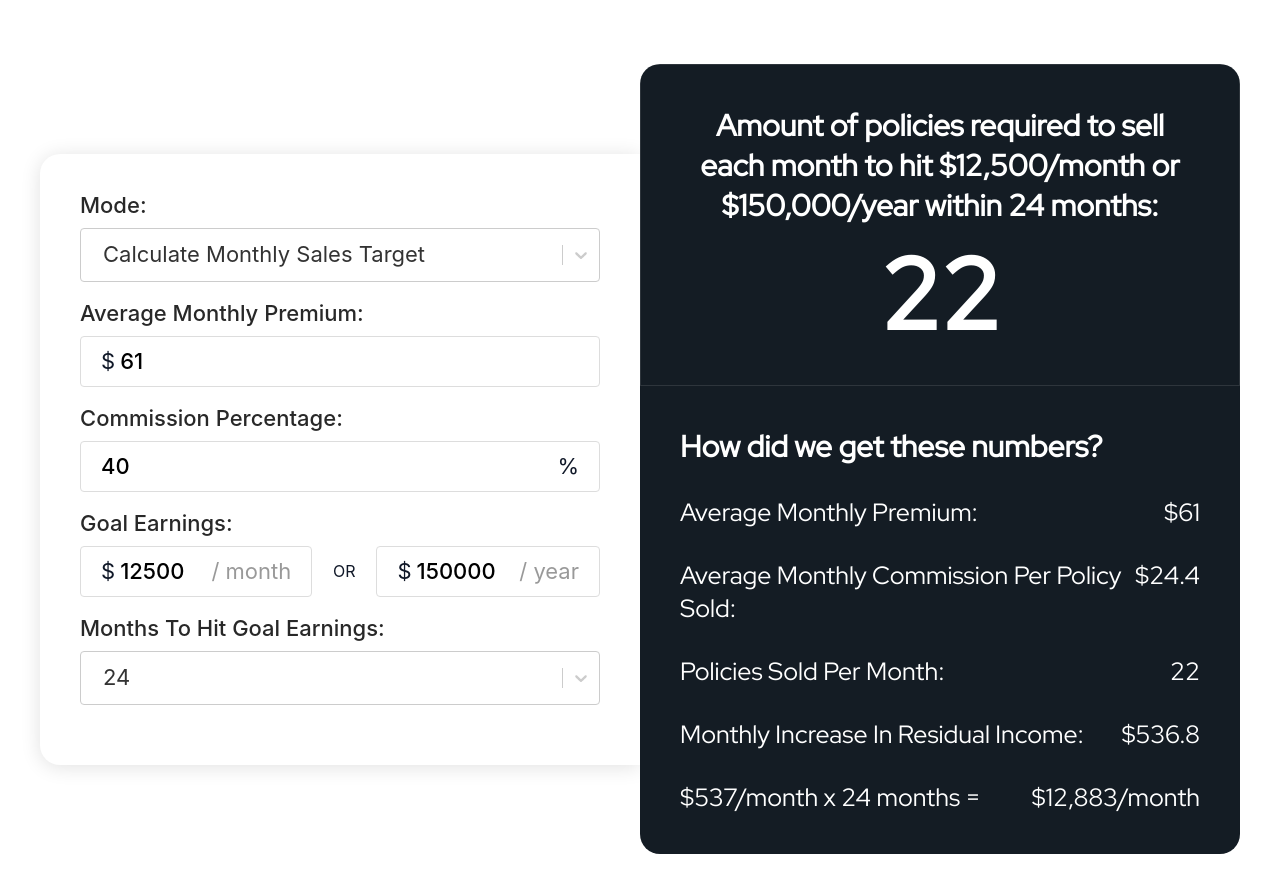
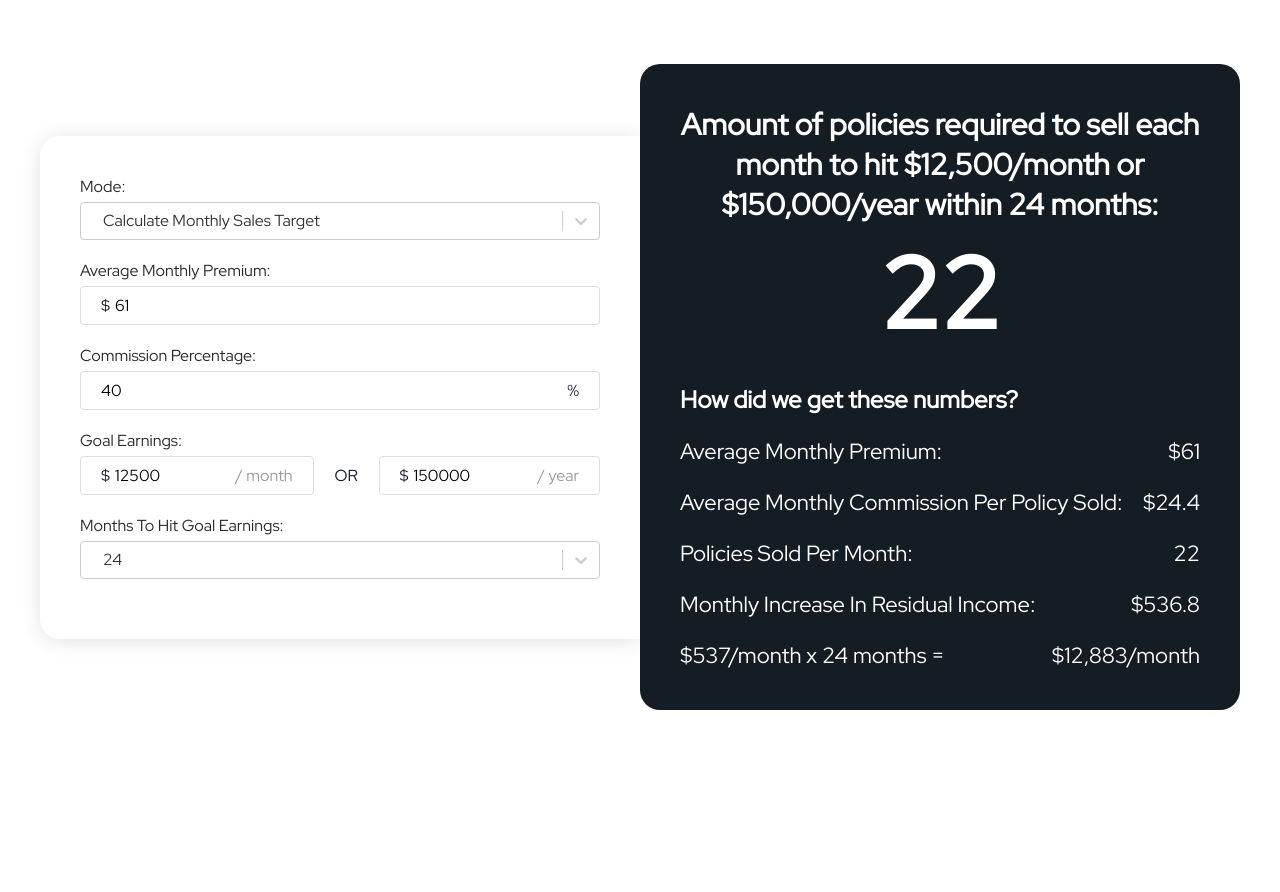
Before and after one commit to JT-Martin/monetize-declines-calc, a React (Vite) app: page / in a window 1280 px wide. Shown: the top 892 px of the page. After the commit the page ends 800 px from the top, so only its background shows below. Built offline with nearby package versions, Linux system fonts and the light colour scheme.

Commit message:
styling changes

```diff
--- a/src/Components/App/App.css
+++ b/src/Components/App/App.css
@@ -1,5 +1,5 @@
 body {
-  font-family: sans-serif;
+  font-family: 'Red Hat Display', sans-serif;
 }
 
 #app-container {
@@ -9,8 +9,6 @@ body {
   margin: 0 auto;
   -webkit-text-size-adjust: 100%;
   color: #101828;
-  font-size: 16px;
-  /* line-height: 20px; */
   box-sizing: border-box;
   display: grid;
   grid-auto-columns: 1fr;
--- a/src/Components/Section1/Section1.css
+++ b/src/Components/Section1/Section1.css
@@ -1,6 +1,7 @@
 #Section1 {
     align-self: center;
     font-family: 'Red Hat Display', sans-serif;
+    font-size: 18px;
 }
 
 input::-webkit-inner-spin-button {
@@ -9,10 +10,7 @@ input::-webkit-inner-spin-button {
 
 .card-padding {
     -webkit-text-size-adjust: 100%;
-    font-family: Inter,sans-serif;
     color: #101828;
-    font-size: 1rem;
-    line-height: 1.5;
     -webkit-font-smoothing: antialiased !important;
     box-sizing: border-box;
     padding: 40px;
@@ -24,14 +22,11 @@ input::-webkit-inner-spin-button {
 
 .input-label {
     -webkit-text-size-adjust: 100%;
-    font-family: Inter,sans-serif;
     -webkit-font-smoothing: antialiased !important;
     box-sizing: border-box;
     display: block;
-    margin-bottom: 12px;
+    margin-bottom: 5px;
     color: rgb(40, 40, 40);
-    font-size: 22px;
-    line-height: 22px;
     font-weight: 500;
 }
 
@@ -45,9 +40,7 @@ input::-webkit-inner-spin-button {
 
 .calc-input-container {
     -webkit-text-size-adjust: 100%;
-    font-family: Inter,sans-serif;
     color: #101828;
-    font-size: 1rem;
     -webkit-font-smoothing: antialiased !important;
     box-sizing: border-box;
     display: flex;
@@ -68,13 +61,11 @@ input::-webkit-inner-spin-button {
 
 .calc-input-dollar {
     margin-right: 5px;
-    font-size: 22px;
 }
 
 .calc-input-suffix {
     color: rgba(0,0,0,0.4);
     text-wrap: nowrap;
-    font-size: 22px;
 }
 
 .calc-input-field {
@@ -85,19 +76,13 @@ input::-webkit-inner-spin-button {
     margin: 0;
     display: block;
     width: 100%;
-    vertical-align: middle;
     background-color: #fff;
     margin-bottom: 0;
     padding: 0;
     border: 1px #000;
     color: #000;
-    font-size: 22px;
     font-weight: 500;
     outline-width: 0px;
-}
-
-.calc-input-perc {
-    font-size: 22px;
 }
 
 
--- a/src/Components/Section1/Section1.jsx
+++ b/src/Components/Section1/Section1.jsx
@@ -22,10 +22,7 @@ function Section1(props) {
             borderRadius: 4,
             boxShadow: state.isFocused ? null : null,
             overflow: 'initial',
-            paddingLeft: 20,
-            paddingTop: 8,
-            paddingBottom: 8,
-            fontSize: 22
+            paddingLeft: 20
         }),
         menu: (base) => ({
             ...base,
@@ -35,8 +32,7 @@ function Section1(props) {
         }),
         menuList: (base) => ({
             ...base,
-            padding: 0,
-            fontSize: 22,
+            padding: 0
         }),
         singleValue: (base) => ({
             ...base,
--- a/src/Components/Section2/Section2.css
+++ b/src/Components/Section2/Section2.css
@@ -7,7 +7,6 @@
 
 #Section-2-Top {
     padding: 40px;
-    border: 1px solid rgba(255,255,255,.11);
     text-align: center;
 }
 
@@ -62,6 +61,7 @@
 
 #Section-2-Bottom {
     padding: 40px;
+    padding-top: 0px;
     border: 1px #000;
     text-align: left;
 
@@ -71,9 +71,9 @@
 }
 
 .calc-item-title {
-    margin-bottom: 30px;
+    margin-bottom: 22px;
     color: #fff;
-    font-size: 30px;
+    font-size: 24px;
     font-weight: 600;
 }
 
@@ -83,12 +83,12 @@
     display: -webkit-flex;
     display: -ms-flexbox;
     display: flex;
-    margin-bottom: 30px;
+    margin-bottom: 22px;
     -webkit-box-pack: justify;
     -webkit-justify-content: space-between;
     -ms-flex-pack: justify;
     justify-content: space-between;
-    font-size: 25px;
+    font-size: 22px;
 }
 
 .calc-divider {
```
